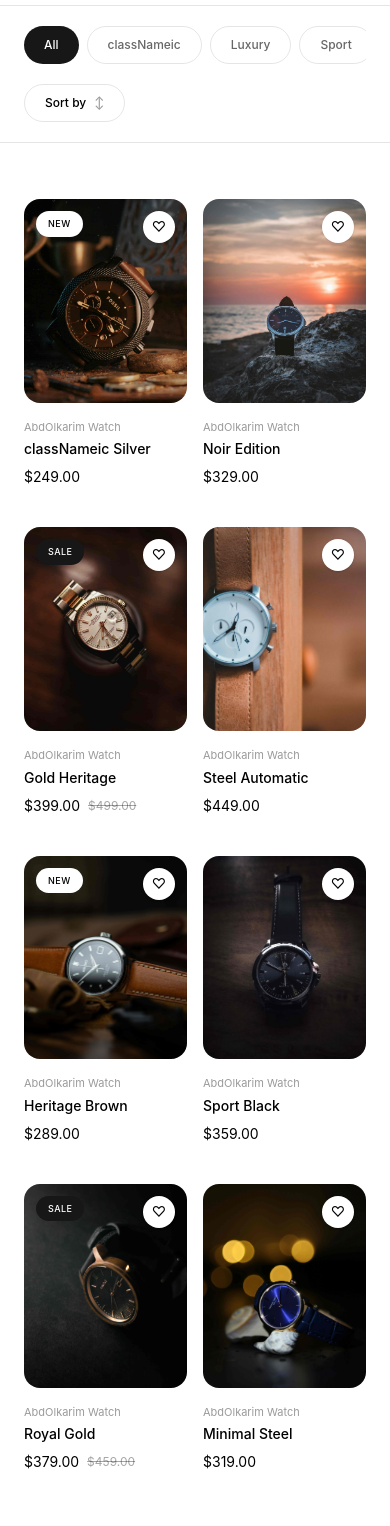
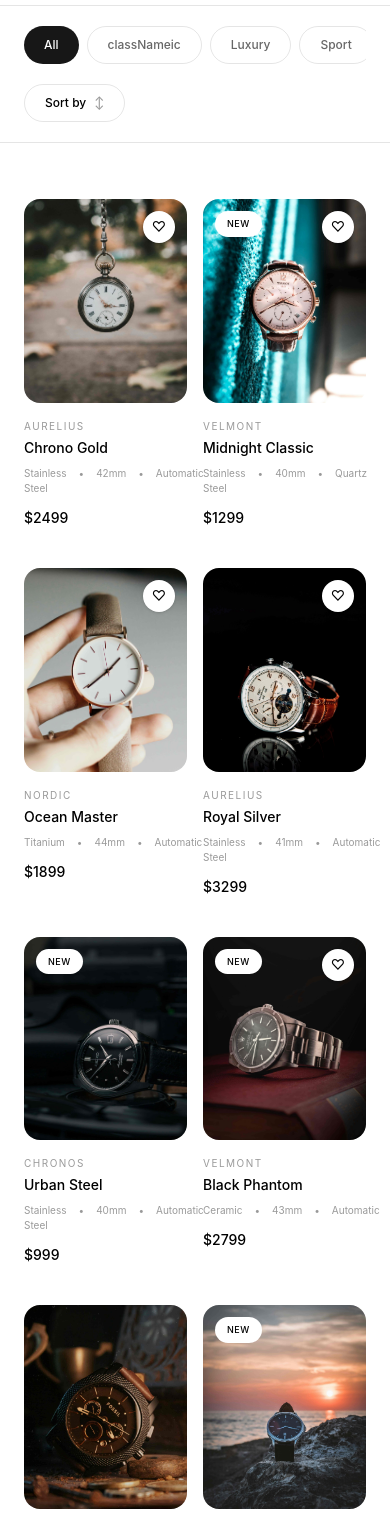
Before and after one commit to abdolkarim-dev/React-WatchStore, a React (Vite) app: page /watches in a window 390 px wide. Shown: the part 432-1958 px from the top of the page. Built offline with nearby package versions, Linux system fonts and the light colour scheme.

Commit message:
feat: dynamic menu for mobile

```diff
--- a/src/data/products.tsx
+++ b/src/data/products.tsx
@@ -46,7 +46,7 @@ export interface Product {
 
   specifications: ProductSpecifications;
 }
-export const products: Product[] = [
+ export const products: Product[] = [
   {
     id: 1,
     name: "Chrono Gold",
@@ -58,7 +58,7 @@ export const products: Product[] = [
     price: 2499,
     discountPrice: 2199,
     currency: "USD",
-    image: "/images/products/1.jpg",
+    image: "./src/assets/images/products/1.jpg",
     description:
       "A timeless luxury watch featuring a refined gold finish and automatic movement.",
     stock: 8,
@@ -90,7 +90,7 @@ export const products: Product[] = [
     price: 1299,
     discountPrice: null,
     currency: "USD",
-    image: "/images/products/2.jpg",
+    image: "./src/assets/images/products/2.jpg",
     description:
       "A sophisticated classic watch designed for elegant everyday wear.",
     stock: 15,
@@ -122,7 +122,7 @@ export const products: Product[] = [
     price: 1899,
     discountPrice: 1699,
     currency: "USD",
-    image: "/images/products/3.jpg",
+    image: "./src/assets/images/products/3.jpg",
     description:
       "A powerful sport watch built for adventure and underwater exploration.",
     stock: 6,
@@ -154,7 +154,7 @@ export const products: Product[] = [
     price: 3299,
     discountPrice: 2899,
     currency: "USD",
-    image: "/images/products/4.jpg",
+    image: "./src/assets/images/products/4.jpg",
     description:
       "An elegant luxury timepiece with a polished silver case and premium leather strap.",
     stock: 5,
@@ -186,7 +186,7 @@ export const products: Product[] = [
     price: 999,
     discountPrice: null,
     currency: "USD",
-    image: "/images/products/5.jpg",
+    image: "./src/assets/images/products/5.jpg",
     description:
       "A modern automatic watch combining urban design with mechanical precision.",
     stock: 21,
@@ -218,7 +218,7 @@ export const products: Product[] = [
     price: 2799,
     discountPrice: 2399,
     currency: "USD",
-    image: "/images/products/6.jpg",
+    image: "./src/assets/images/products/6.jpg",
     description:
       "A bold black luxury watch with a contemporary and powerful appearance.",
     stock: 9,
@@ -250,7 +250,7 @@ export const products: Product[] = [
     price: 1499,
     discountPrice: 1299,
     currency: "USD",
-    image: "/images/products/7.jpg",
+    image: "./src/assets/images/products/7.jpg",
     description:
       "A vintage-inspired timepiece with a warm brown leather strap.",
     stock: 11,
@@ -282,7 +282,7 @@ export const products: Product[] = [
     price: 1599,
     discountPrice: null,
     currency: "USD",
-    image: "/images/products/8.jpg",
+    image: "./src/assets/images/products/8.jpg",
     description:
       "A dynamic sport watch designed for performance and active lifestyles.",
     stock: 18,
@@ -314,7 +314,7 @@ export const products: Product[] = [
     price: 4599,
     discountPrice: 4199,
     currency: "USD",
-    image: "/images/products/9.jpg",
+    image: "./src/assets/images/products/9.jpg",
     description:
       "A premium gold timepiece created for formal occasions and refined style.",
     stock: 3,
@@ -346,7 +346,7 @@ export const products: Product[] = [
     price: 1199,
     discountPrice: 999,
     currency: "USD",
-    image: "/images/products/10.jpg",
+    image: "./src/assets/images/products/10.jpg",
     description: "A reliable blue sport watch made for outdoor adventures.",
     stock: 14,
     rating: 4.5,
@@ -377,7 +377,7 @@ export const products: Product[] = [
     price: 899,
     discountPrice: null,
     currency: "USD",
-    image: "/images/products/11.jpg",
+    image: "./src/assets/images/products/11.jpg",
     description: "A clean and elegant classic watch with a soft ivory dial.",
     stock: 24,
     rating: 4.3,
@@ -408,7 +408,7 @@ export const products: Product[] = [
     price: 2199,
     discountPrice: 1999,
     currency: "USD",
-    image: "/images/products/12.jpg",
+    image: "./src/assets/images/products/12.jpg",
     description: "A precision automatic watch with a modern mechanical design.",
     stock: 7,
     rating: 4.7,
@@ -439,7 +439,7 @@ export const products: Product[] = [
     price: 1099,
     discountPrice: 949,
     currency: "USD",
-    image: "/images/products/13.jpg",
+    image: "./src/assets/images/products/13.jpg",
     description: "A versatile silver watch with a clean modern profile.",
     stock: 19,
     rating: 4.4,
@@ -470,7 +470,7 @@ export const products: Product[] = [
     price: 1799,
     discountPrice: 1549,
     currency: "USD",
-    image: "/images/products/14.jpg",
+    image: "./src/assets/images/products/14.jpg",
     description:
       "A racing-inspired sport watch with a strong technical appearance.",
     stock: 10,
@@ -502,7 +502,7 @@ export const products: Product[] = [
     price: 2999,
     discountPrice: null,
     currency: "USD",
-    image: "/images/products/15.jpg",
+    image: "./src/assets/images/products/15.jpg",
     description: "A luxurious navy blue watch with an elegant polished case.",
     stock: 4,
     rating: 4.9,
@@ -533,7 +533,7 @@ export const products: Product[] = [
     price: 1399,
     discountPrice: 1199,
     currency: "USD",
-    image: "/images/products/16.jpg",
+    image: "./src/assets/images/products/16.jpg",
     description:
       "A rugged automatic watch inspired by classic exploration watches.",
     stock: 13,
@@ -565,7 +565,7 @@ export const products: Product[] = [
     price: 2399,
     discountPrice: 2099,
     currency: "USD",
-    image: "/images/products/17.jpg",
+    image: "./src/assets/images/products/17.jpg",
     description:
       "A refined black luxury watch designed for sophisticated evenings.",
     stock: 8,
@@ -597,7 +597,7 @@ export const products: Product[] = [
     price: 1699,
     discountPrice: null,
     currency: "USD",
-    image: "/images/products/18.jpg",
+    image: "./src/assets/images/products/18.jpg",
     description:
       "A vintage-inspired automatic watch featuring a distinctive bronze case.",
     stock: 9,
@@ -629,7 +629,7 @@ export const products: Product[] = [
     price: 799,
     discountPrice: 699,
     currency: "USD",
-    image: "/images/products/19.jpg",
+    image: "./src/assets/images/products/19.jpg",
     description:
       "A minimalist black watch designed for modern everyday outfits.",
     stock: 27,
@@ -661,7 +661,7 @@ export const products: Product[] = [
     price: 1999,
     discountPrice: 1749,
     currency: "USD",
-    image: "/images/products/20.jpg",
+    image: "./src/assets/images/products/20.jpg",
     description:
       "A durable performance watch built for demanding outdoor activities.",
     stock: 6,
@@ -693,7 +693,7 @@ export const products: Product[] = [
     price: 3899,
     discountPrice: 3499,
     currency: "USD",
-    image: "/images/products/21.jpg",
+    image: "./src/assets/images/products/21.jpg",
     description:
       "A luxurious heritage watch combining traditional design with modern precision.",
     stock: 5,
@@ -725,7 +725,7 @@ export const products: Product[] = [
     price: 1499,
     discountPrice: null,
     currency: "USD",
-    image: "/images/products/22.jpg",
+    image: "./src/assets/images/products/22.jpg",
     description: "A modern racing watch with a bold midnight-black design.",
     stock: 16,
     rating: 4.4,
--- a/src/pages/Watches.tsx
+++ b/src/pages/Watches.tsx
@@ -1,6 +1,9 @@
 import { Link } from "react-router-dom";
+import { products } from "../data/products";
+import { useState } from "react";
+function Watches() {
+  const productsData = products;
 
-function Watches() {
   return (
     <>
       {/* <!-- Page Header --> */}
@@ -32,7 +35,9 @@ function Watches() {
           </div>
 
           {/* <!-- Product Count --> */}
-          <p className="text-sm text-black/40">24 Products</p>
+          <p className="text-sm text-black/40">
+            {productsData.length} Products
+          </p>
         </div>
       </section>
       {/* <!-- Filters --> */}
@@ -72,18 +77,24 @@ function Watches() {
       <section className="mx-auto max-w-7xl px-6 py-14 lg:px-8">
         <div className="grid grid-cols-2 gap-x-4 gap-y-10 sm:gap-x-6 lg:grid-cols-4">
           {/* <!-- Product 01 --> */}
+          {products &&
+            products.map((product) => {
+              return (
                 <article className="group">
                   <div className="relative aspect-[4/5] overflow-hidden rounded-2xl bg-[#f2f1ee]">
+                    {product.isNew && (
                       <span className="absolute left-3 top-3 z-10 rounded-full bg-white px-3 py-1.5 text-[9px] font-medium uppercase tracking-wider sm:left-4 sm:top-4">
                         New
                       </span>
+                    )}
 
+                    {product.isFeatured && (
                       <button className="absolute right-3 top-3 z-10 flex h-8 w-8 items-center justify-center rounded-full bg-white text-sm opacity-100 shadow-sm transition sm:right-4 sm:top-4">
                         ♡
                       </button>
-
+                    )}
                     <img
-                src="./src/assets/images/products/7.jpg"
+                      src={product.image}
                       alt="classNameic Silver"
                       className="h-full w-full object-cover transition duration-700 group-hover:scale-105"
                     />
@@ -93,228 +104,28 @@ function Watches() {
                       Quick Add
                     </button>
                   </div>
+                  <div className="mt-4">
+                    <p className="text-[10px] uppercase tracking-[0.15em] text-black/40">
+                      {product.brand}
+                    </p>
 
-            <div className="mt-4">
-              <p className="text-[11px] text-black/40">AbdOlkarim Watch</p>
+                    <h2 className="mt-1 text-sm font-medium">{product.name}</h2>
 
-              <h2 className="mt-1 text-sm font-medium">classNameic Silver</h2>
-
-              <p className="mt-2 text-sm">$249.00</p>
-            </div>
-          </article>
-
-          {/* <!-- Product 02 --> */}
-          <article className="group">
-            <div className="relative aspect-[4/5] overflow-hidden rounded-2xl bg-[#f2f1ee]">
-              <button className="absolute right-3 top-3 z-10 flex h-8 w-8 items-center justify-center rounded-full bg-white text-sm shadow-sm sm:right-4 sm:top-4">
-                ♡
-              </button>
-
-              <img
-                src="./src/assets/images/products/8.jpg"
-                alt="Noir Edition"
-                className="h-full w-full object-cover transition duration-700 group-hover:scale-105"
-              />
-
-              <button className="absolute bottom-4 left-4 right-4 hidden rounded-full bg-white py-3 text-xs font-medium shadow-lg transition hover:bg-[#171717] hover:text-white sm:block sm:translate-y-3 sm:opacity-0 sm:group-hover:translate-y-0 sm:group-hover:opacity-100">
-                Quick Add
-              </button>
+                    <div className="mt-2 flex gap-3 text-[10px] text-black/40">
+                      <span>{product.specifications.caseMaterial}</span>
+                      <span>•</span>
+                      <span>{product.specifications.caseSize}</span>
+                      <span>•</span>
+                      <span>{product.specifications.movement}</span>
                     </div>
 
-            <div className="mt-4">
-              <p className="text-[11px] text-black/40">AbdOlkarim Watch</p>
-
-              <h2 className="mt-1 text-sm font-medium">Noir Edition</h2>
-
-              <p className="mt-2 text-sm">$329.00</p>
-            </div>
-          </article>
-
-          {/* <!-- Product 03 --> */}
-          <article className="group">
-            <div className="relative aspect-[4/5] overflow-hidden rounded-2xl bg-[#f2f1ee]">
-              <span className="absolute left-3 top-3 z-10 rounded-full bg-[#171717] px-3 py-1.5 text-[9px] font-medium uppercase tracking-wider text-white sm:left-4 sm:top-4">
-                Sale
-              </span>
-
-              <button className="absolute right-3 top-3 z-10 flex h-8 w-8 items-center justify-center rounded-full bg-white text-sm shadow-sm sm:right-4 sm:top-4">
-                ♡
-              </button>
-
-              <img
-                src="./src/assets/images/products/9.jpg"
-                alt="Gold Heritage"
-                className="h-full w-full object-cover transition duration-700 group-hover:scale-105"
-              />
-
-              <button className="absolute bottom-4 left-4 right-4 hidden rounded-full bg-white py-3 text-xs font-medium shadow-lg transition hover:bg-[#171717] hover:text-white sm:block sm:translate-y-3 sm:opacity-0 sm:group-hover:translate-y-0 sm:group-hover:opacity-100">
-                Quick Add
-              </button>
-            </div>
-
-            <div className="mt-4">
-              <p className="text-[11px] text-black/40">AbdOlkarim Watch</p>
-
-              <h2 className="mt-1 text-sm font-medium">Gold Heritage</h2>
-
-              <div className="mt-2 flex items-center gap-2">
-                <span className="text-sm"> $399.00 </span>
-
-                <span className="text-xs text-black/35 line-through">
-                  $499.00
-                </span>
+                    <div className="mt-3">
+                      <p className="text-sm font-medium">${product.price}</p>
                     </div>
                   </div>
                 </article>
-
-          {/* <!-- Product 04 --> */}
-          <article className="group">
-            <div className="relative aspect-[4/5] overflow-hidden rounded-2xl bg-[#f2f1ee]">
-              <button className="absolute right-3 top-3 z-10 flex h-8 w-8 items-center justify-center rounded-full bg-white text-sm shadow-sm sm:right-4 sm:top-4">
-                ♡
-              </button>
-
-              <img
-                src="./src/assets/images/products/10.jpg"
-                alt="Steel Automatic"
-                className="h-full w-full object-cover transition duration-700 group-hover:scale-105"
-              />
-
-              <button className="absolute bottom-4 left-4 right-4 hidden rounded-full bg-white py-3 text-xs font-medium shadow-lg transition hover:bg-[#171717] hover:text-white sm:block sm:translate-y-3 sm:opacity-0 sm:group-hover:translate-y-0 sm:group-hover:opacity-100">
-                Quick Add
-              </button>
-            </div>
-
-            <div className="mt-4">
-              <p className="text-[11px] text-black/40">AbdOlkarim Watch</p>
-
-              <h2 className="mt-1 text-sm font-medium">Steel Automatic</h2>
-
-              <p className="mt-2 text-sm">$449.00</p>
-            </div>
-          </article>
-
-          {/* <!-- Product 05 --> */}
-          <article className="group">
-            <div className="relative aspect-[4/5] overflow-hidden rounded-2xl bg-[#f2f1ee]">
-              <span className="absolute left-3 top-3 z-10 rounded-full bg-white px-3 py-1.5 text-[9px] font-medium uppercase tracking-wider sm:left-4 sm:top-4">
-                New
-              </span>
-
-              <button className="absolute right-3 top-3 z-10 flex h-8 w-8 items-center justify-center rounded-full bg-white text-sm shadow-sm sm:right-4 sm:top-4">
-                ♡
-              </button>
-
-              <img
-                src="./src/assets/images/products/11.jpg"
-                alt="Heritage Brown"
-                className="h-full w-full object-cover transition duration-700 group-hover:scale-105"
-              />
-
-              <button className="absolute bottom-4 left-4 right-4 hidden rounded-full bg-white py-3 text-xs font-medium shadow-lg transition hover:bg-[#171717] hover:text-white sm:block sm:translate-y-3 sm:opacity-0 sm:group-hover:translate-y-0 sm:group-hover:opacity-100">
-                Quick Add
-              </button>
-            </div>
-
-            <div className="mt-4">
-              <p className="text-[11px] text-black/40">AbdOlkarim Watch</p>
-
-              <h2 className="mt-1 text-sm font-medium">Heritage Brown</h2>
-
-              <p className="mt-2 text-sm">$289.00</p>
-            </div>
-          </article>
-
-          {/* <!-- Product 06 --> */}
-          <article className="group">
-            <div className="relative aspect-[4/5] overflow-hidden rounded-2xl bg-[#f2f1ee]">
-              <button className="absolute right-3 top-3 z-10 flex h-8 w-8 items-center justify-center rounded-full bg-white text-sm shadow-sm sm:right-4 sm:top-4">
-                ♡
-              </button>
-
-              <img
-                src="./src/assets/images/products/12.jpg"
-                alt="Sport Black"
-                className="h-full w-full object-cover transition duration-700 group-hover:scale-105"
-              />
-
-              <button className="absolute bottom-4 left-4 right-4 hidden rounded-full bg-white py-3 text-xs font-medium shadow-lg transition hover:bg-[#171717] hover:text-white sm:block sm:translate-y-3 sm:opacity-0 sm:group-hover:translate-y-0 sm:group-hover:opacity-100">
-                Quick Add
-              </button>
-            </div>
-
-            <div className="mt-4">
-              <p className="text-[11px] text-black/40">AbdOlkarim Watch</p>
-
-              <h2 className="mt-1 text-sm font-medium">Sport Black</h2>
-
-              <p className="mt-2 text-sm">$359.00</p>
-            </div>
-          </article>
-
-          {/* <!-- Product 07 --> */}
-          <article className="group">
-            <div className="relative aspect-[4/5] overflow-hidden rounded-2xl bg-[#f2f1ee]">
-              <span className="absolute left-3 top-3 z-10 rounded-full bg-[#171717] px-3 py-1.5 text-[9px] font-medium uppercase tracking-wider text-white sm:left-4 sm:top-4">
-                Sale
-              </span>
-
-              <button className="absolute right-3 top-3 z-10 flex h-8 w-8 items-center justify-center rounded-full bg-white text-sm shadow-sm sm:right-4 sm:top-4">
-                ♡
-              </button>
-
-              <img
-                src="./src/assets/images/products/13.jpg"
-                alt="Royal Gold"
-                className="h-full w-full object-cover transition duration-700 group-hover:scale-105"
-              />
-
-              <button className="absolute bottom-4 left-4 right-4 hidden rounded-full bg-white py-3 text-xs font-medium shadow-lg transition hover:bg-[#171717] hover:text-white sm:block sm:translate-y-3 sm:opacity-0 sm:group-hover:translate-y-0 sm:group-hover:opacity-100">
-                Quick Add
-              </button>
-            </div>
-
-            <div className="mt-4">
-              <p className="text-[11px] text-black/40">AbdOlkarim Watch</p>
-
-              <h2 className="mt-1 text-sm font-medium">Royal Gold</h2>
-
-              <div className="mt-2 flex items-center gap-2">
-                <span className="text-sm"> $379.00 </span>
-
-                <span className="text-xs text-black/35 line-through">
-                  $459.00
-                </span>
-              </div>
-            </div>
-          </article>
-
-          {/* <!-- Product 08 --> */}
-          <article className="group">
-            <div className="relative aspect-[4/5] overflow-hidden rounded-2xl bg-[#f2f1ee]">
-              <button className="absolute right-3 top-3 z-10 flex h-8 w-8 items-center justify-center rounded-full bg-white text-sm shadow-sm sm:right-4 sm:top-4">
-                ♡
-              </button>
-
-              <img
-                src="./src/assets/images/products/14.jpg"
-                alt="Minimal Steel"
-                className="h-full w-full object-cover transition duration-700 group-hover:scale-105"
-              />
-
-              <button className="absolute bottom-4 left-4 right-4 hidden rounded-full bg-white py-3 text-xs font-medium shadow-lg transition hover:bg-[#171717] hover:text-white sm:block sm:translate-y-3 sm:opacity-0 sm:group-hover:translate-y-0 sm:group-hover:opacity-100">
-                Quick Add
-              </button>
-            </div>
-
-            <div className="mt-4">
-              <p className="text-[11px] text-black/40">AbdOlkarim Watch</p>
-
-              <h2 className="mt-1 text-sm font-medium">Minimal Steel</h2>
-
-              <p className="mt-2 text-sm">$319.00</p>
-            </div>
-          </article>
+              );
+            })}
         </div>
 
         {/* <!-- Pagination --> */}
@@ -337,7 +148,7 @@ function Watches() {
             →
           </button>
         </div>
-      </section>{" "}
+      </section>
     </>
   );
 }
```
Also changed, not shown: src/components/layout/Header.tsx (+15 -34 lines), src/pages/About.tsx (+5 -4 lines). Lines whose indentation alone changed are shown as unchanged.
